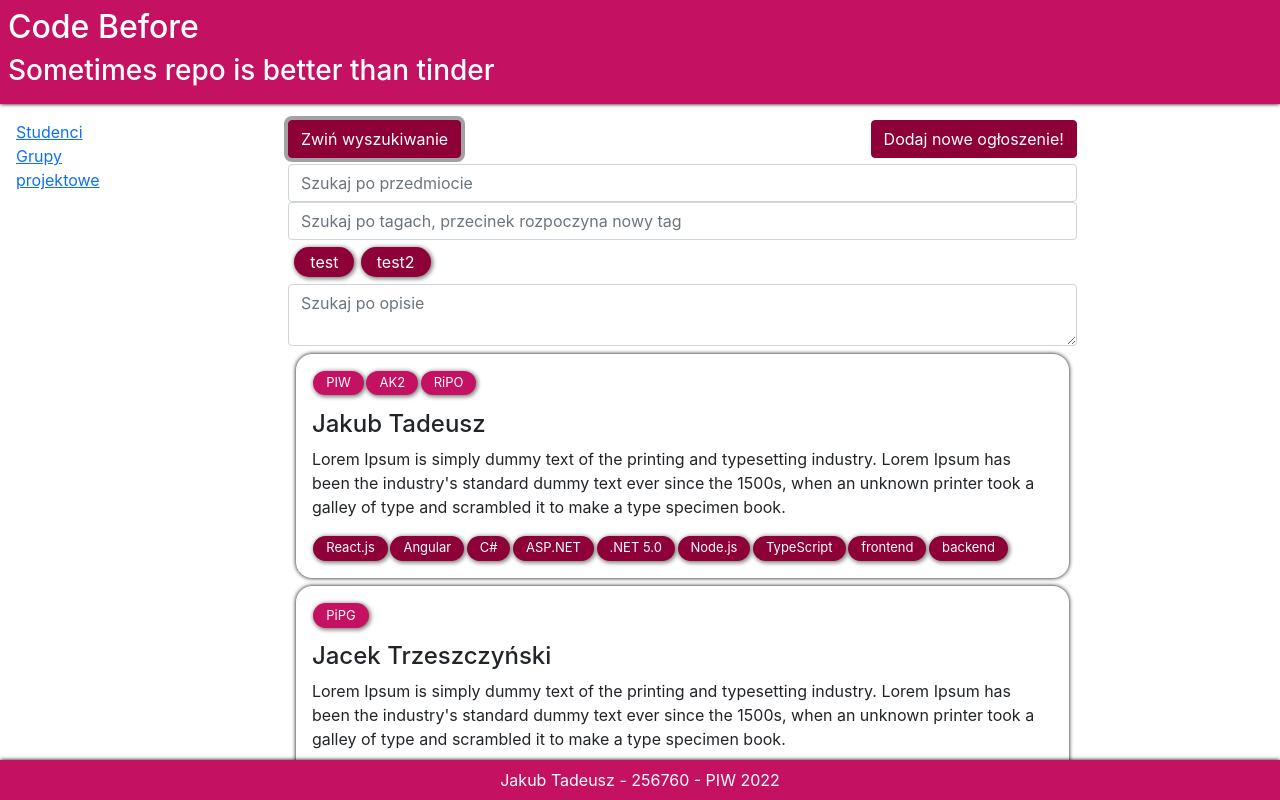
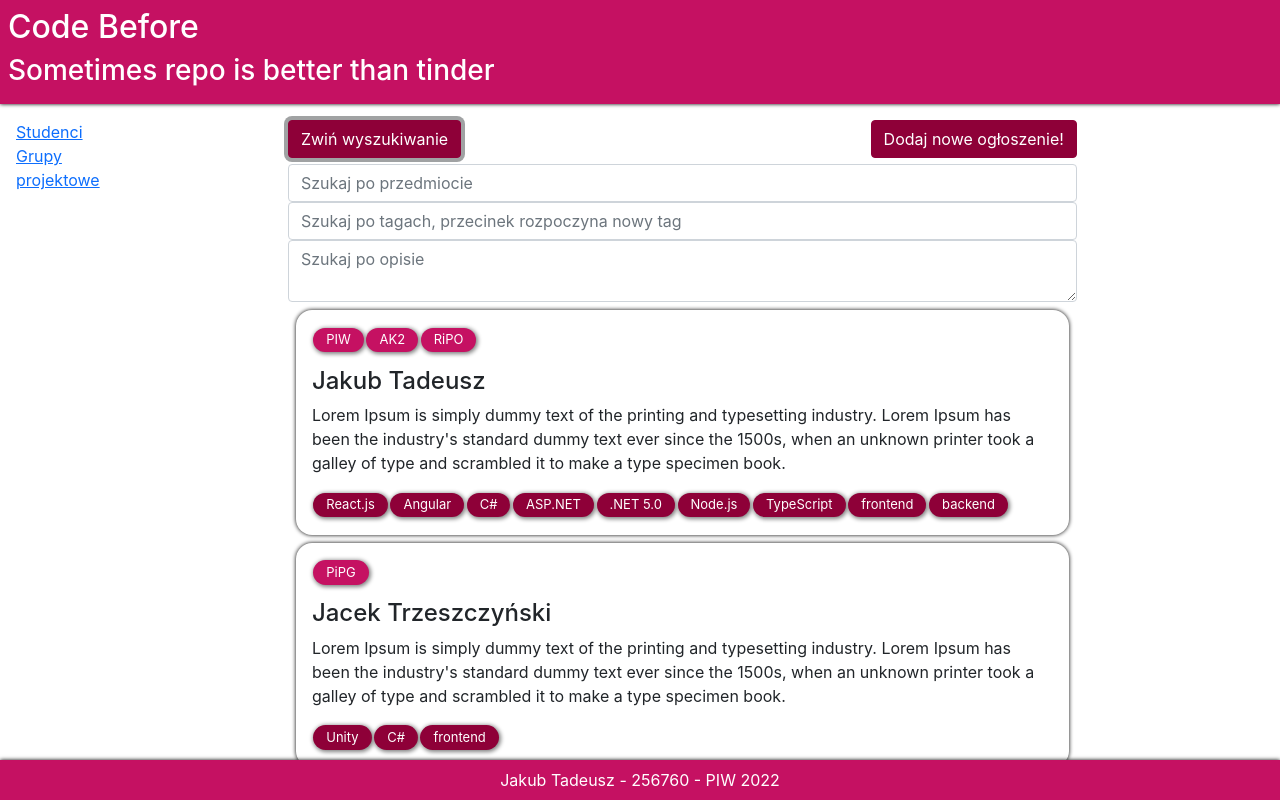
Before and after one commit to jakubtadeusz/PIW_LAB_2022, a React (Create React App) app in the folder Lab3/code-before/: page / in a window 1280 px wide. Both pictures are taken after a click on the button "Rozwiń wyszukiwanie". Shown: the top 800 px of the page. Built offline with nearby package versions, Linux system fonts and the light colour scheme.

Commit message:
Add working tags search

```diff
--- a/Lab3/code-before/src/Pages/Components/StudentSearch.js
+++ b/Lab3/code-before/src/Pages/Components/StudentSearch.js
@@ -1,9 +1,9 @@
 import "./StudentSearch.css"
-import {useState} from "react"
+import {useState, useEffect} from "react"
 
 function StudentSearch (props) {
 
-    let [tags, setTags] = useState(["test", "test2"]);
+    let [tags, setTags] = useState([]);
 
     const handleCourseSearchChange = (event) => {
         console.log(event.target.value);
@@ -12,6 +12,7 @@ function StudentSearch (props) {
     const handleTagsSearchChange = (event) => {
         const tags = event.target.value.split(",").map(tag=>tag.trim()).filter(tag=>tag!=="");
         setTags(tags);
+        props.updateTags(tags);
     }
 
     const handleDescSearchChange = (event) => {
```
